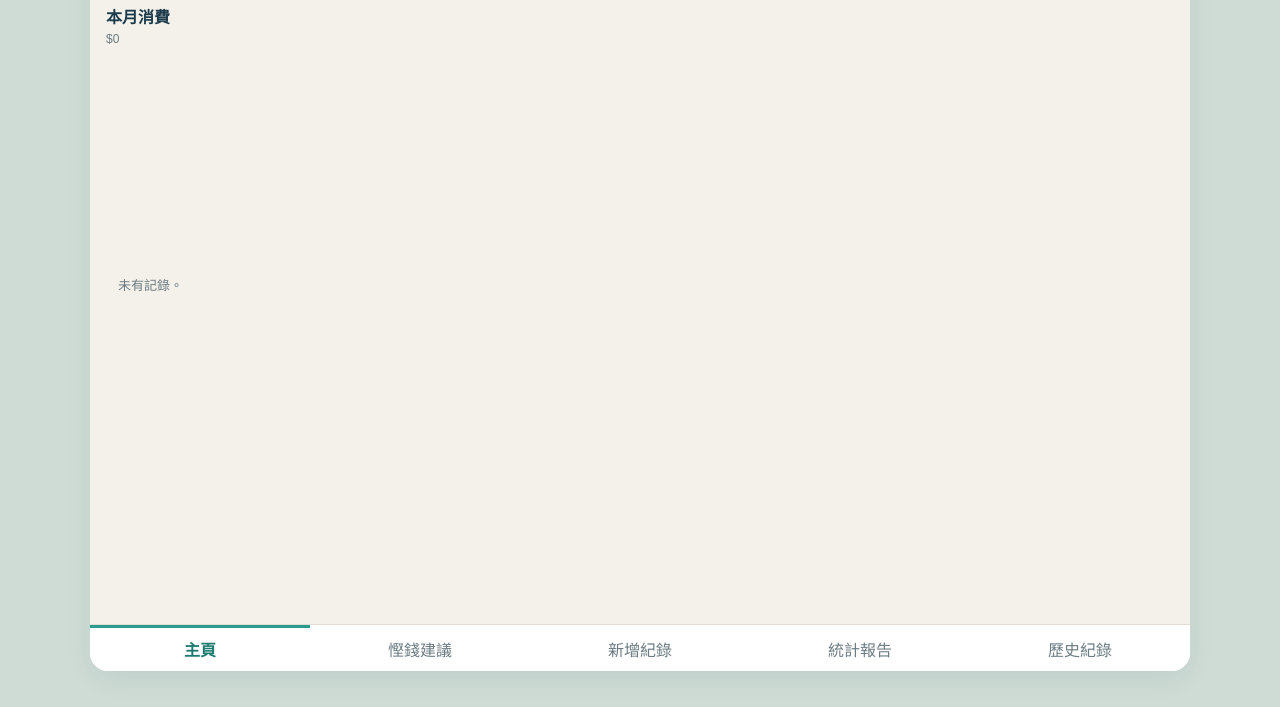
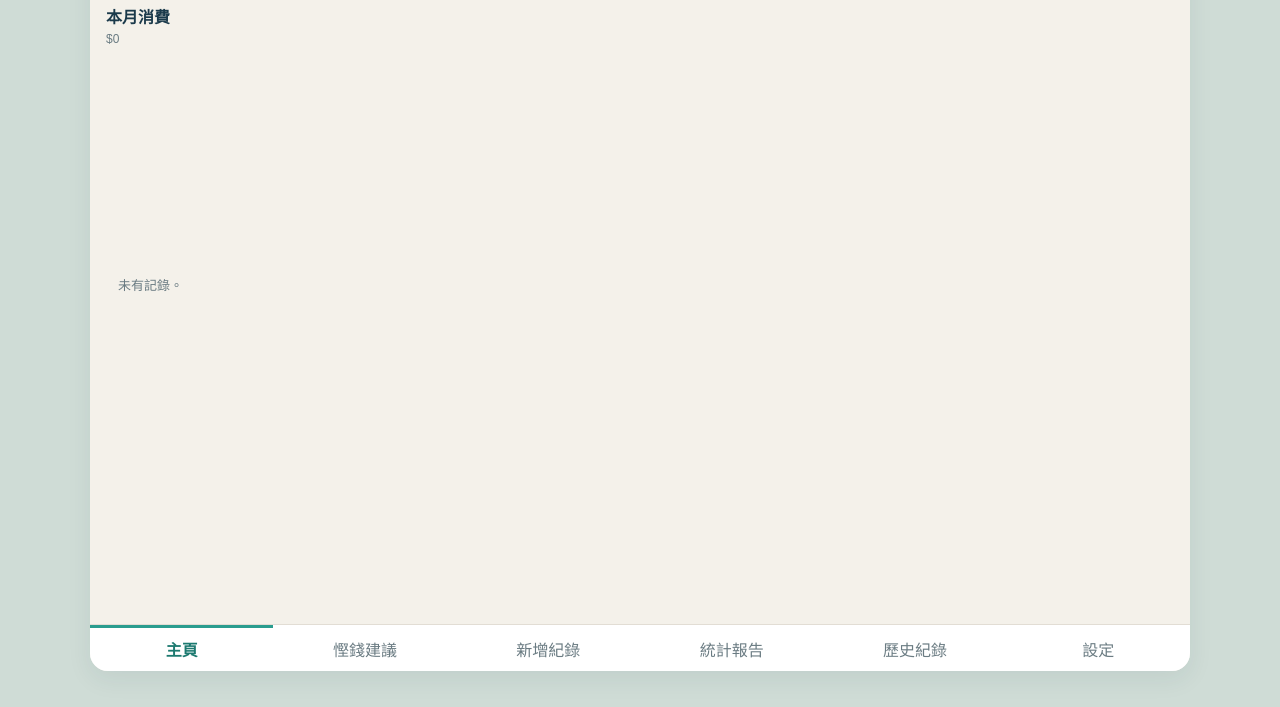
Before and after one commit to MakChiHin/Budgeting-System, a plain HTML site: page frontend/index.html in a window 1280 px wide. Shown: the part 93-800 px from the top of the page. Drawn offline with Linux system fonts and the light colour scheme; no server answers.

Commit message:
Add settings button to dock

```diff
--- a/frontend/index.html
+++ b/frontend/index.html
@@ -101,6 +101,7 @@
       <button data-tab="chat">新增紀錄</button>
       <button data-tab="chart">統計報告</button>
       <button data-tab="history">歷史紀錄</button>
+      <button data-tab="settings">設定</button>
     </nav>
 
     <div class="sheet-back" id="sheetBack" hidden>
```
